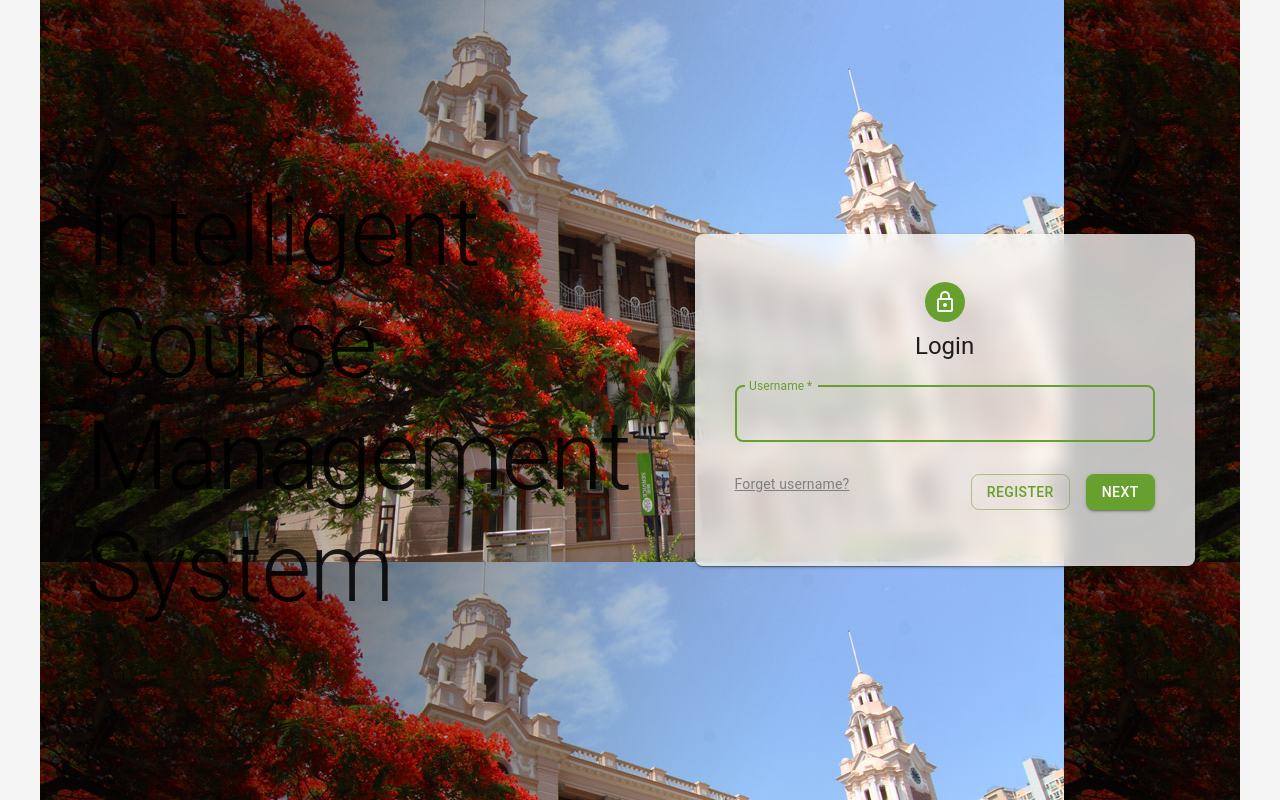
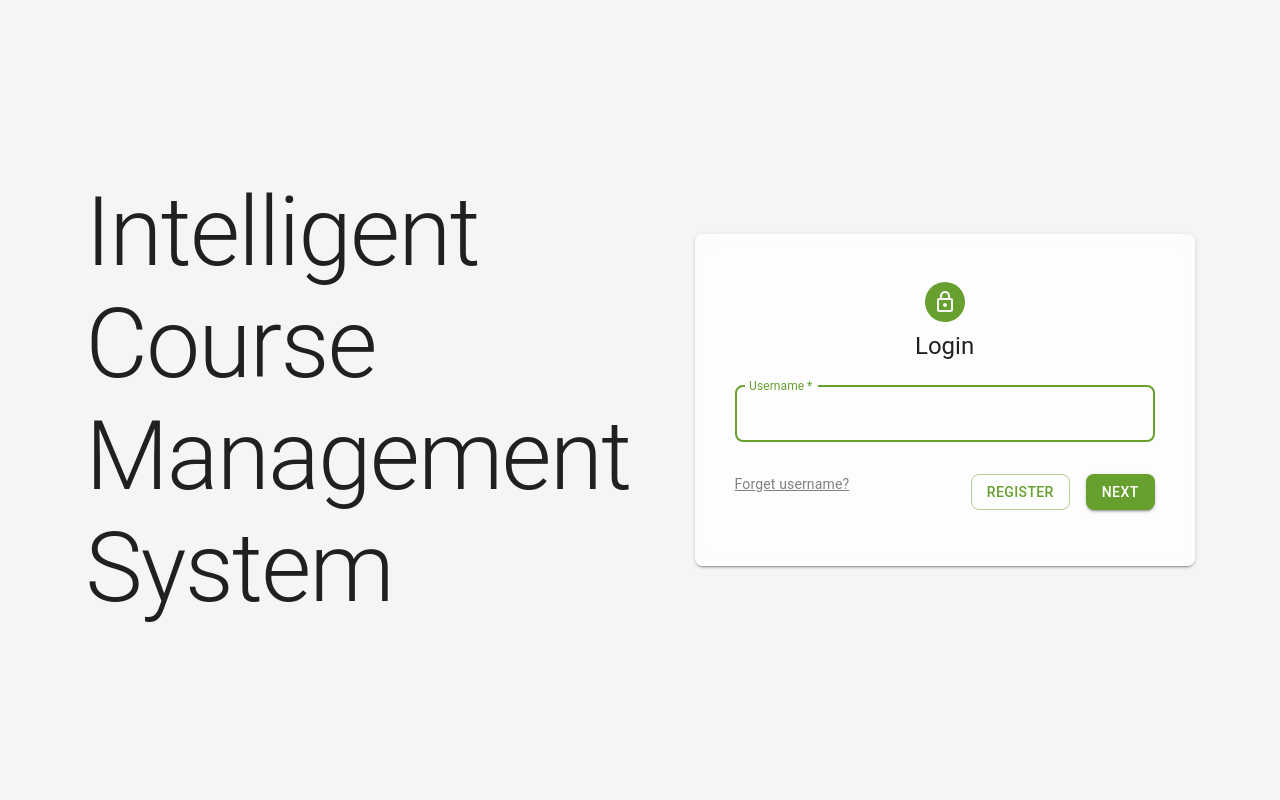
Before and after one commit to LioQing/comp3278-icms, a React (Create React App) app: page /login in a window 1280 px wide. Built offline with nearby package versions, Linux system fonts and the light colour scheme.

Commit message:
Remove temporary image

```diff
--- a/src/pages/Login.tsx
+++ b/src/pages/Login.tsx
@@ -54,11 +54,7 @@ function Login() {
   };
 
   return (
-    <Container
-      sx={{
-        backgroundImage: `url(${process.env.PUBLIC_URL}/declared-main-building.jpg)`,
-      }}
-    >
+    <Container>
       <CssBaseline />
       <Box
         display="flex"
```
Also changed, not shown: public/declared-main-building.jpg (deleted).
